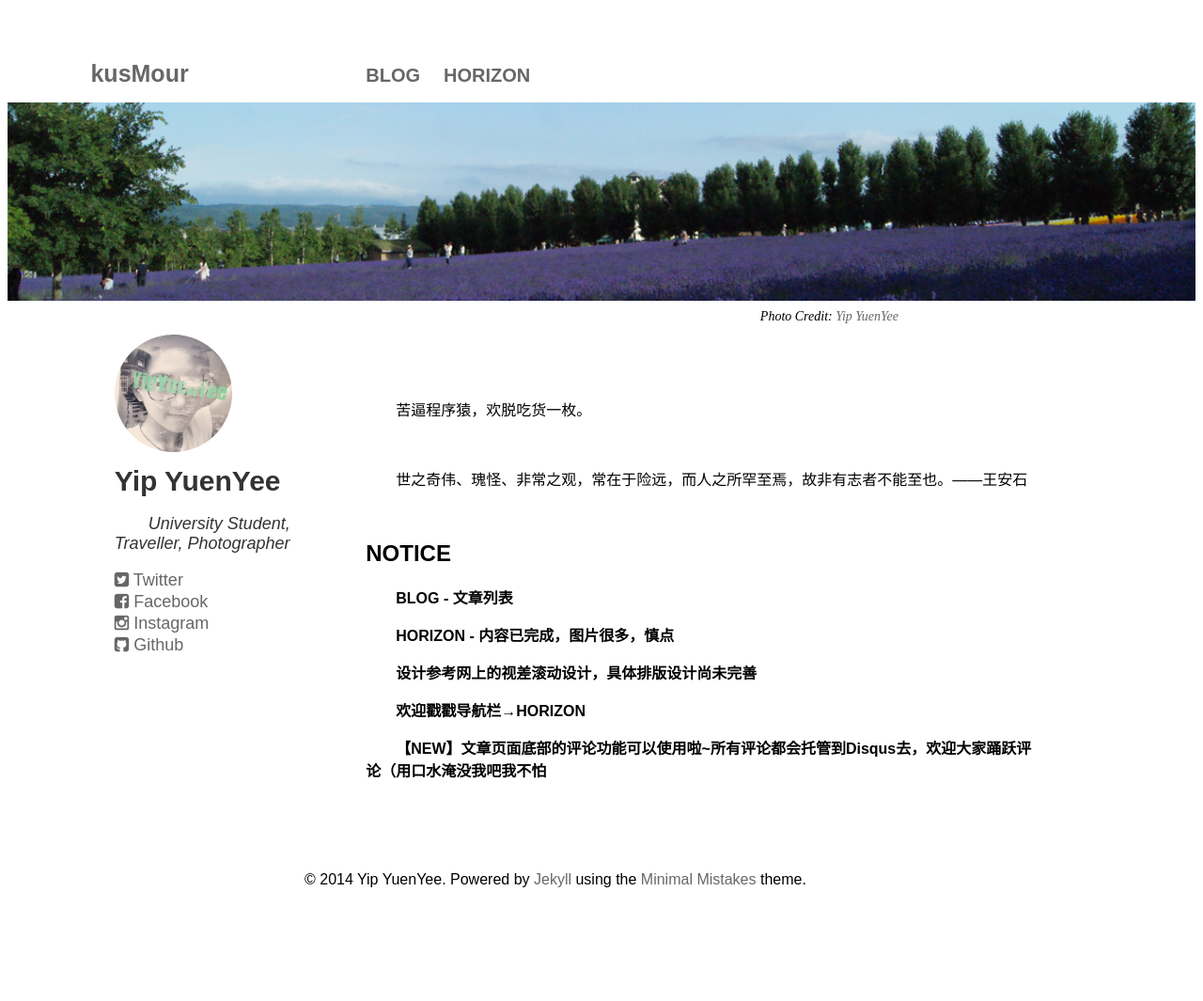
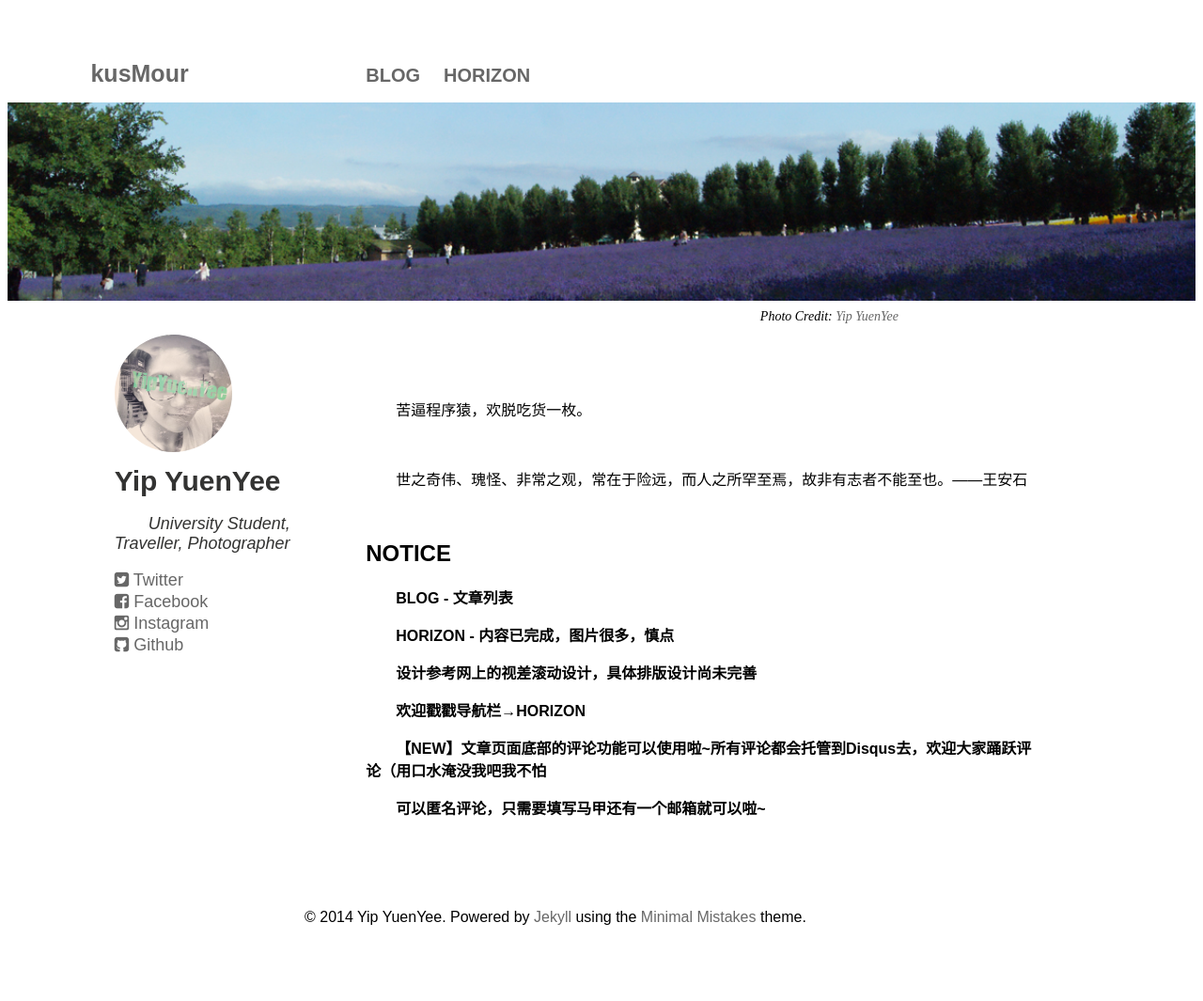
Before and after one commit to kusmour/blog_jekyll, a Jekyll site: the page built from index.html, in a window 1280 px wide. Shown: the whole page at 94% size. Built offline with Jekyll 4.4.1, drawn with Linux system fonts in a browser that asks for light colours; before the commit the page ends 1025 px from its top, so only the background shows below that.

Commit message:
modified homepage notice

```diff
--- a/index.html
+++ b/index.html
@@ -81,6 +81,7 @@ title: kusMour
 						<p>设计参考网上的视差滚动设计，具体排版设计尚未完善</p>
 						<p>欢迎戳戳导航栏→HORIZON</p>
 						<p>【NEW】文章页面底部的评论功能可以使用啦~所有评论都会托管到Disqus去，欢迎大家踊跃评论（用口水淹没我吧我不怕</p>
+						<p>可以匿名评论，只需要填写马甲还有一个邮箱就可以啦~</p>
 					</span>
 				</div>
 				<!-- /.article-wrap -->
```
